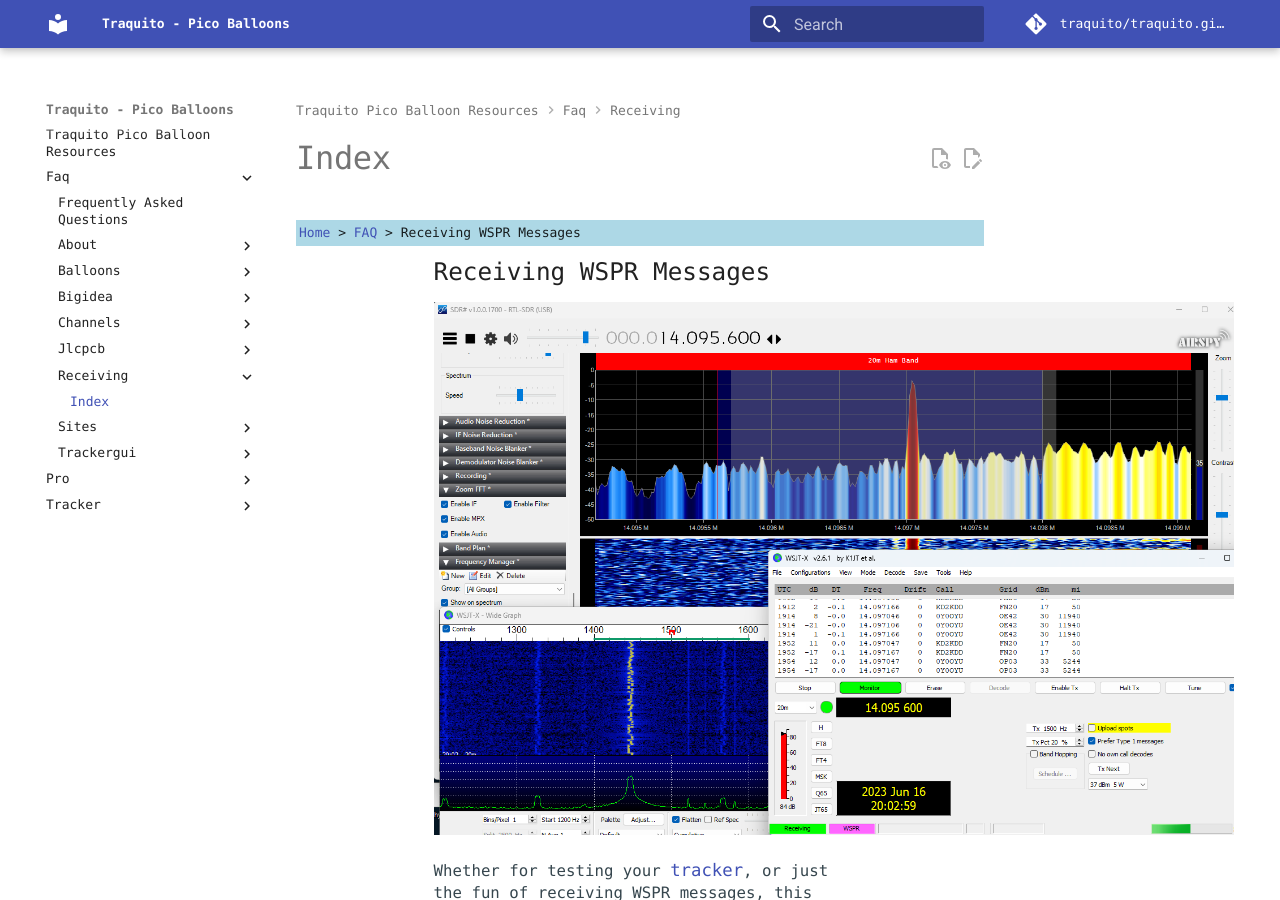
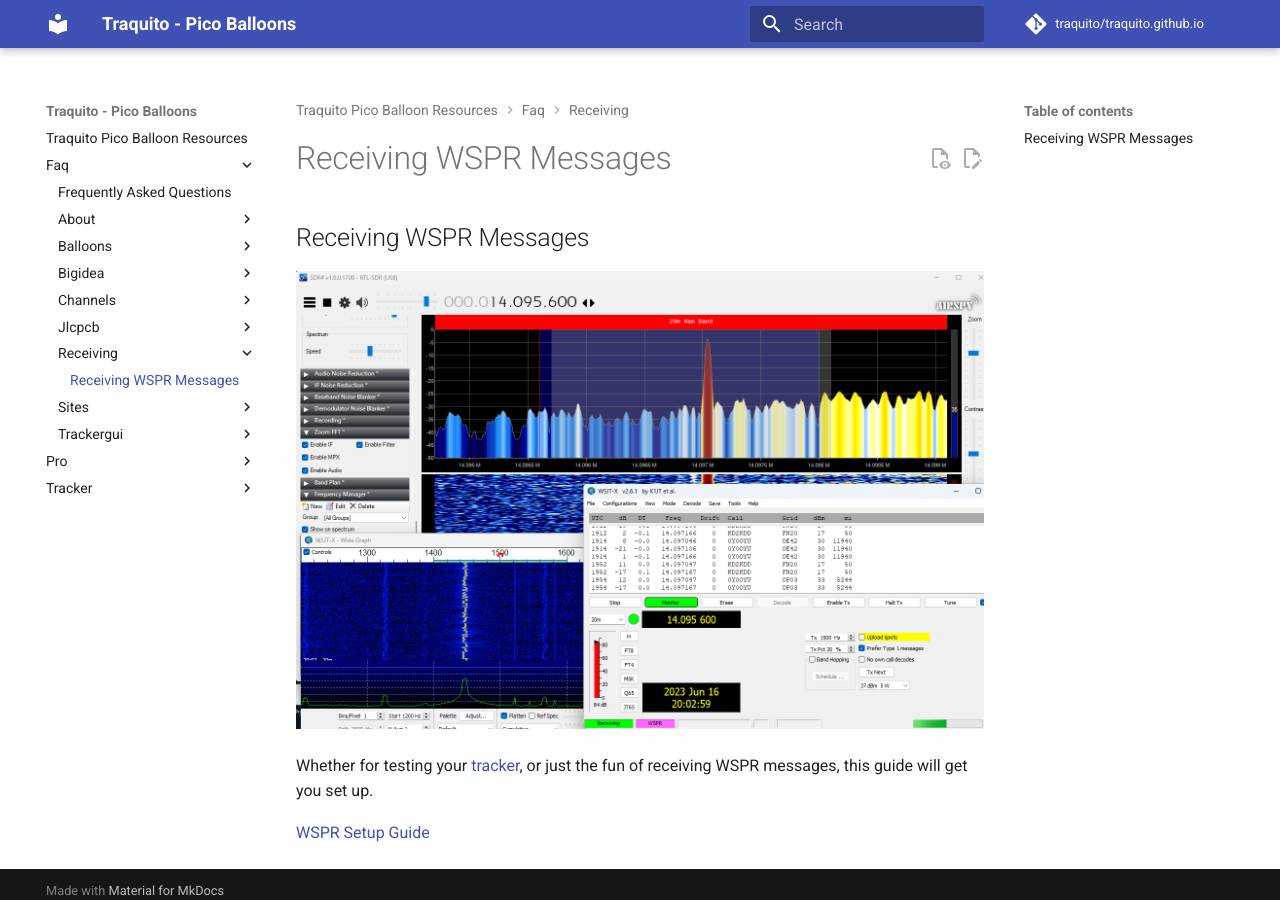
Before and after one commit to traquito/traquito.github.io, an MkDocs documentation site: the page built from docs/faq/receiving/README.md, in a window 1280 px wide and 900 px high. Built offline with MkDocs 1.6.1 and Material for MkDocs 9.7.7, drawn with Linux system fonts in a browser that asks for light colours; comment, search, counter and statistics services are not loaded.

Commit message:
faq/receiving/ index now markdown

```diff
--- a/docs/faq/receiving/README.md
+++ b/docs/faq/receiving/README.md
@@ -1,51 +1,9 @@
-<!DOCTYPE html>
-<html lang="en">
-  <head>
-    <meta charset="utf-8">
-    <title>Receiving WSPR Messages - Traquito</title>
+# Receiving WSPR Messages
 
-    <!-- Google tag (gtag.js) -->
-    <script async src="https://www.googletagmanager.com/gtag/js?id=G-07H1M3KB40"></script>
-    <script>
-        window.dataLayer = window.dataLayer || [];
-        function gtag(){dataLayer.push(arguments);}
-        gtag('js', new Date());
+## Receiving WSPR Messages
 
-        gtag('config', 'G-07H1M3KB40');
-        </script>
+![](receiving.png)
 
-<link rel="stylesheet" type="text/css" href="/css/traquito.css">
-<style>
+Whether for testing your [tracker](/tracker), or just the fun of receiving WSPR messages, this guide will get you set up.
 
-</style>
-  </head>
-  <body>
-    <div class="linkbar">
-        <a href="/" target="_blank">Home</a> > <a href="/faq" target="_blank">FAQ</a> > Receiving WSPR Messages
-    </div>
-
-    <section class="allcontent">
-
-        <section class="content">
-            <span class="heading">Receiving WSPR Messages</span>
-
-            <img src="receiving.png">
-
-            <pre class="text">
-Whether for testing your <a href="/tracker" target="_blank">tracker</a>, or just the fun of receiving WSPR messages, this guide will get you set up.
-
-<a href="https://docs.google.com/document/d/1H-smaTDMAI-xivRdf6qwDRPtaUUaPjmTi5TplS3l9pk" target="_blank">WSPR Setup Guide</a>
-            </pre>
-        </section>
-
-    </section>
-
-    <br/><br/><br/>
-    <br/><br/><br/>
-    <br/><br/><br/>
-    <br/><br/><br/>
-    <br/><br/><br/>
-    <br/><br/><br/>
-
-  </body>
-</html>
+[WSPR Setup Guide](https://docs.google.com/document/d/1H-smaTDMAI-xivRdf6qwDRPtaUUaPjmTi5TplS3l9pk)
```
